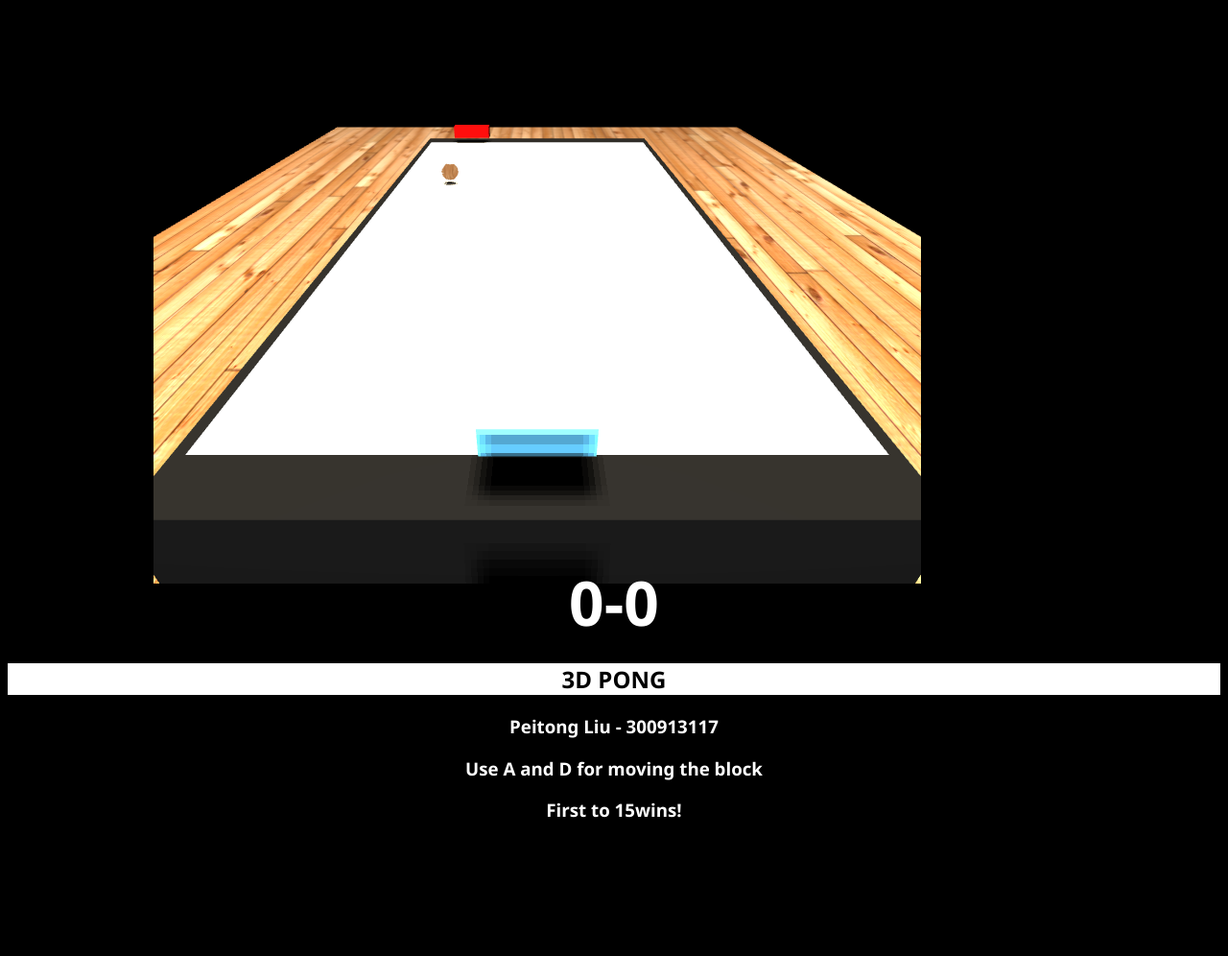
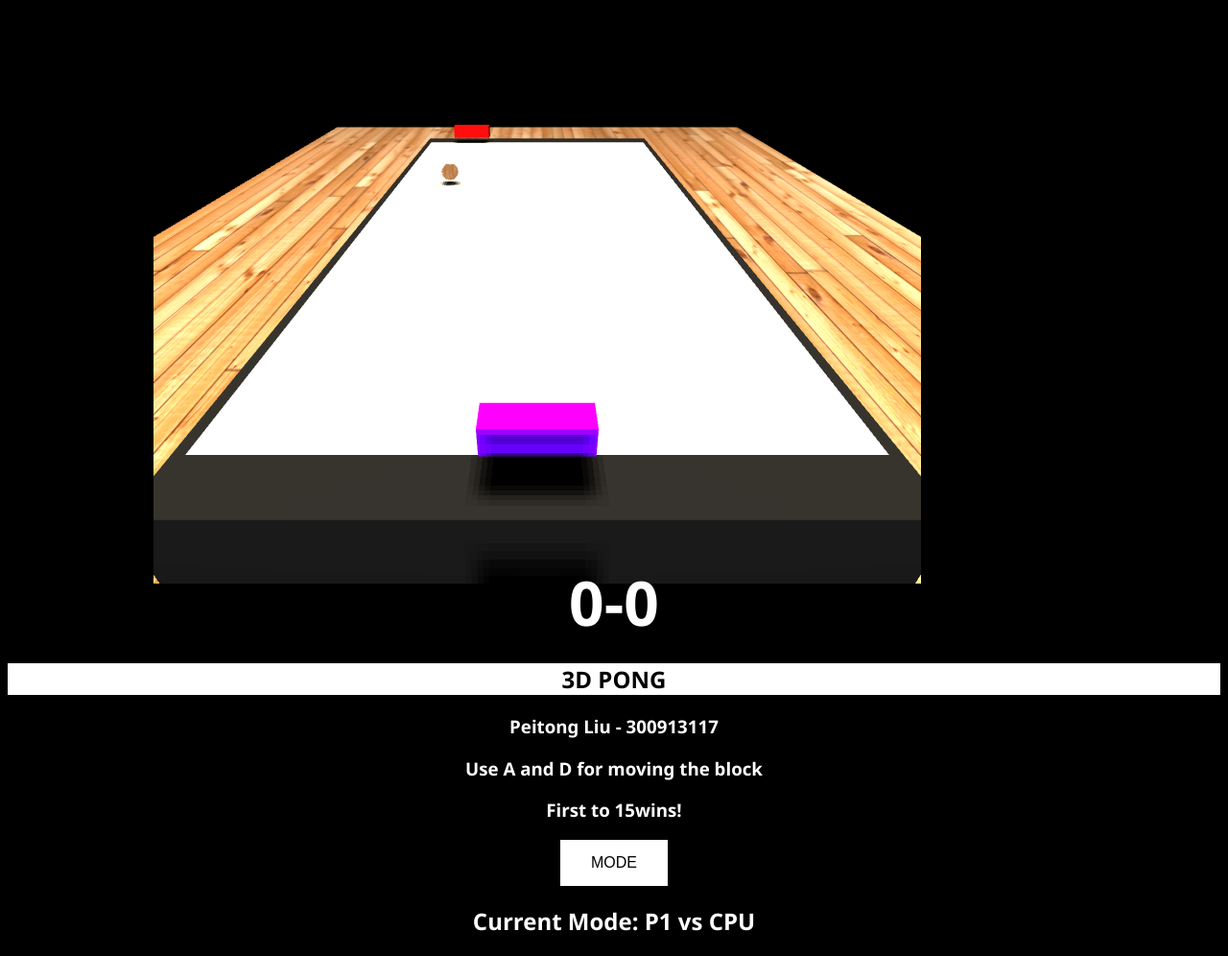
Before and after one commit to V1ncentLiu/308ExtraAssessment, a website: page index.html in a window 1280 px wide. Shown: the whole page at 96% size. Before the commit the page ends 875 px from the top, so only its background shows below. Drawn offline with Linux system fonts and the light colour scheme; animation ran at ten frames a second.

Commit message:
Mode Switch Implemented, Ver. Beta 1.0.

```diff
--- a/Peitong.js
+++ b/Peitong.js
@@ -1,20 +1,22 @@
+//Variables
 let renderer, scene, camera, pointlight, spotlight, shaderMaterial;
+let mode = true;// game mode, true for player vs cpu, false for cpu vs cpu
 let fieldW = 400,
     fieldH = 200;
 let blockW, blockH, blockD, blockQ;
-let block1Y = 0,
-    block2Y = 0,
+let block1Y = 0,// velocity of player paddle on y axis
+    block2Y = 0,// velocity of opponent paddle on y aixs.
     blockV = 3;
 let ball, block1, block2;
 let ballX = 1,
     ballY = 1,
-    ballVMax = 3.5,
+    ballVMax = 3.5,// maximum speed for the ball,
     ballV = 1;
-let score1 = 0,
-    score2 = 0,
-    scoreMax = 15;
+let score1 = 0,// player score
+    score2 = 0,// opponent score
+    scoreMax = 15;//
 let diff = 0.5;
-let TABLE_TEXTURE_IMG = "floor-wood.jpg";
+let TABLE_TEXTURE_IMG = "floor-wood.jpg";//texture is loaded by threejs texture loader
 const clock = new THREE.Clock();
 const __shader = Shaders.S01;
 
@@ -34,12 +36,13 @@ function createScene() {
         NEAR = 1,
         FAR = 1000000;
     var c = document.getElementById("canvas");
+    //Settings of the vertex shader and the fragment shader is in shader.js.
     shaderMaterial = new THREE.ShaderMaterial(
         {
             uniforms: __shader.uniforms,
-            vertexShader:__shader.vertexShader,
-            fragmentShader:__shader.fragmentShader,
-            transparent:true,
+            vertexShader: __shader.vertexShader,
+            fragmentShader: __shader.fragmentShader,
+            transparent: true,
         }
     );
     renderer = new THREE.WebGLRenderer({ antialias: true });
@@ -52,19 +55,21 @@ function createScene() {
     var planeW = fieldW,
         planeH = fieldH,
         planeQ = 10;
-    var block1Mat = new THREE.MeshLambertMaterial({ color: 0x66ccff });
+    var block1Mat = new THREE.MeshLambertMaterial({ color: 0x6600ff });
     var block2Mat = new THREE.MeshLambertMaterial({ color: 0xf00606 });
-    var planeMat = new THREE.MeshLambertMaterial({ color: 0xffffff });
+    var planeMat = new THREE.MeshLambertMaterial({ color: 0x777777 });
     var tableMat = new THREE.MeshLambertMaterial({ color: 0x111111 });
     var sidesMat = new THREE.MeshLambertMaterial({ color: 0x000000 });
     Texture = new THREE.TextureLoader().load(TABLE_TEXTURE_IMG);
     var groundMat = new THREE.MeshLambertMaterial({ map: Texture });
+    //Create surface
     var plane = new THREE.Mesh(
         new THREE.PlaneGeometry(planeW * 0.95, planeH, planeQ, planeQ),
         planeMat
     );
     scene.add(plane);
     plane.receiveShadow = true;
+    //Create background
     var table = new THREE.Mesh(
         new THREE.BoxGeometry(planeW * 1.05, planeH * 1.05, 100, planeQ, planeQ, 1),
         tableMat
@@ -72,12 +77,13 @@ function createScene() {
     table.position.z = -51;
     scene.add(table);
     table.receiveShadow = true;
+    //Create the ball
     var ballRad = 6,
         ballSeg = 6,
         ballRings = 6;
-
-    __shader.uniforms.textureA.value = new THREE.TextureLoader().load('stone-bump.jpg');
-    __shader.uniforms.textureB.value = new THREE.TextureLoader().load('floor-wood.jpg')
+    //Both of the shader material are retrived from classwork.
+    __shader.uniforms.textureA.value = new THREE.TextureLoader().load('stone-bump.jpg');// Vertex shader material
+    __shader.uniforms.textureB.value = new THREE.TextureLoader().load('floor-wood.jpg');// Fragment shader material
     ball = new THREE.Mesh(
         new THREE.SphereBufferGeometry(ballRad, ballSeg, ballRings),
         shaderMaterial
@@ -93,6 +99,7 @@ function createScene() {
     blockH = 32;
     blockD = 10;
     blockQ = 2;
+    //Block 1 is the paddle for the player.
     block1 = new THREE.Mesh(
         new THREE.BoxGeometry(blockW, blockH, blockD, blockQ, blockQ, blockQ),
         block1Mat
@@ -100,6 +107,7 @@ function createScene() {
     scene.add(block1);
     block1.receiveShadow = true;
     block1.castShadow = true;
+    //Block 2 is the paddle for the opponent.
     block2 = new THREE.Mesh(
         new THREE.BoxGeometry(blockW, blockH, blockD, blockQ, blockQ, blockQ),
         block2Mat
@@ -111,6 +119,7 @@ function createScene() {
     block2.position.x = fieldW / 2 - blockW;
     block1.position.z = blockD;
     block2.position.z = blockD;
+    //Actual background.
     var ground = new THREE.Mesh(
         new THREE.BoxGeometry(2000, 1000, 3, 1, 1, 1),
         groundMat
@@ -118,6 +127,7 @@ function createScene() {
     ground.position.z = -150;
     ground.receiveShadow = true;
     scene.add(ground);
+    //Lights.
     pointlight = new THREE.PointLight(0xf8f8f8, 2.9, 10000);
     pointlight.position.x = -1000;
     pointlight.position.y = 0;
@@ -130,18 +140,9 @@ function createScene() {
     renderer.shadowMap.enabled = true;
 }
 
-function renderScene() {
-    requestAnimationFrame(renderScene);
-    __shader.uniforms.time.value = clock.getElapsedTime();
-    renderer.render(scene, camera);
-    ballPhys();
-    blockPhys();
-    cam();
-    playerPhys();
-    opponentPhys();
-}
-
+//Mechanics of the ball
 function ballPhys() {
+    //If the ball went over the bottom line of each side, add score accordingly and reset the ball.
     if (ball.position.x <= -fieldW / 2) {
         score2++;
         document.getElementById("score").innerHTML = score1 + "-" + score2;
@@ -154,6 +155,7 @@ function ballPhys() {
         resetBall(1);
         scoreCheck();
     }
+    //If ball went over the sides, bounce the ball back(Collision detection for the ball).
     if (ball.position.y <= -fieldH / 2) {
         ballY = -ballY;
     }
@@ -173,6 +175,7 @@ function ballPhys() {
         ballY = -ballV * 2;
     }
 }
+//simple mechanics for the opponent paddle
 function opponentPhys() {
     if (ballX > 0 && ball.position.x >= -fieldW / 3) {
         block2Y = (ball.position.y - block2.position.y) * diff;
@@ -185,17 +188,35 @@ function opponentPhys() {
                 block2.position.y -= blockV;
             }
         }
-        // block2.scale.y += (1 - block2.scale.y) * 0.2;
     }
 }
+//player side cpu mechanics, identical to the opponent side.
+function playerSideCPUPhys() {
+    if (ballX < 0 && ball.position.x <= fieldW / 3) {
+        block1Y = (ball.position.y - block1.position.y) * diff;
+        if (Math.abs(block1Y) <= blockV) {
+            block1.position.y += block1Y;
+        } else {
+            if (block1Y > blockV) {
+                block1.position.y += blockV;
+            } else if (block1Y < -blockV) {
+                block1.position.y -= blockV;
+            }
+        }
+    }
+}
+//Controls('Controls.js') for the player
 function playerPhys() {
+    //left
     if (Key.isDown(Key.A)) {
         if (block1.position.y < fieldH * 0.45) {
             block1Y = blockV * 0.5;
         } else {
             block1Y = 0;
         }
-    } else if (Key.isDown(Key.D)) {
+    }
+    //right
+    else if (Key.isDown(Key.D)) {
         if (block1.position.y > -fieldH * 0.45) {
             block1Y = -blockV * 0.5;
         } else {
@@ -206,7 +227,7 @@ function playerPhys() {
     }
     block1.position.y += block1Y;
 }
-
+//Put the camera 'behind' the player.
 function cam() {
     camera.position.x = block1.position.x - 100;
     camera.position.y = (block1.position.y - camera.position.y) * 0.5;
@@ -214,6 +235,7 @@ function cam() {
     camera.rotation.y = (-60 * Math.PI) / 180;
     camera.rotation.z = (-90 * Math.PI) / 180;
 }
+//Collision detection for the paddles.
 function blockPhys() {
     //////////////////////////player////////////////////////
     if (
@@ -246,7 +268,8 @@ function blockPhys() {
         }
     }
 }
-
+//Function for resetting the ball, parameter is the condition.
+//1 is if player wins, any other number is for opponent wins.
 function resetBall(num) {
     ball.position.x = 0;
     ball.position.y = 0;
@@ -255,11 +278,12 @@ function resetBall(num) {
     } else {
         ballX = 1;
     }
+    //also reset the ball's speed and Y position.
     ballY = 1;
     ballV = 0.5;
 }
 var bounceT = 0;
-
+//Check the score after each round, change the score board accordingly.
 function scoreCheck() {
     if (score1 >= scoreMax) {
         ballV = 0;
@@ -275,8 +299,33 @@ function scoreCheck() {
         document.getElementById("winCondition").innerHTML = "Please F5 to replay.";
         bounceT++;
         block2.position.z = Math.sin(bounceT * 0.1) * 10;
-        // enlarge and squish paddle to emulate joy
         block2.scale.z = 2 + Math.abs(Math.sin(bounceT * 0.1)) * 10;
         block2.scale.y = 2 + Math.abs(Math.sin(bounceT * 0.1)) * 10;
     }
 }
+//Game mode switching function
+function switchMode() {
+    if (mode == true) {
+        mode = false;
+    } else if (mode == false) {
+        mode = true;
+    }
+}
+//Main render function
+function renderScene() {
+    requestAnimationFrame(renderScene);
+    __shader.uniforms.time.value = clock.getElapsedTime();
+    renderer.render(scene, camera);
+    ballPhys();
+    blockPhys();
+    cam();
+    opponentPhys();
+    //Switching mode is available during the game.
+    if (mode) {
+        playerPhys();
+        document.getElementById("currMode").innerHTML = "Current Mode: P1 vs CPU";
+    } else if (!mode) {
+        playerSideCPUPhys();
+        document.getElementById("currMode").innerHTML = "Current Mode: CPU vs CPU";
+    }
+}
--- a/index.html
+++ b/index.html
@@ -18,6 +18,10 @@
         <h3 id=credits>Peitong Liu - 300913117</h3>
         <h3>Use A and D for moving the block</h3>
         <h3 id="winCondition">First to 15 wins!</h3>
+        <div>
+            <button id="modeSwitch" onclick="switchMode()">MODE</button>
+            <h2 id="currMode">Current Mode: P1 vs CPU</h2>
+        </div>
     </div>
 </body>
 </html>
--- a/style.css
+++ b/style.css
@@ -1,5 +1,5 @@
 body {
-  background-color: black;
+  background-color: rgb(0, 0, 0);
 }
 #canvas {
   background-color: #000;
@@ -26,3 +26,18 @@ body {
   background-color: white;
   color: black;
 }
+button {
+  background-color: #ffffff;
+  border: 1px black;
+  color: rgb(0, 0, 0);
+  padding: 15px 32px;
+  text-align: center;
+  text-decoration: none;
+  display: inline-block;
+  font-size: 16px;
+}
+button:hover{
+  color: #ffffff;
+  background-color: rgb(0, 0, 0);
+  border: 1px white;
+}
```
